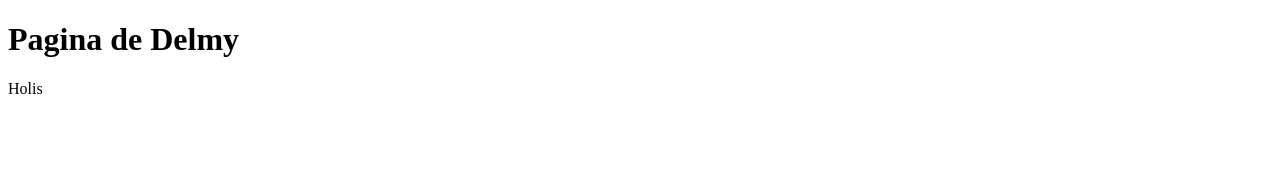
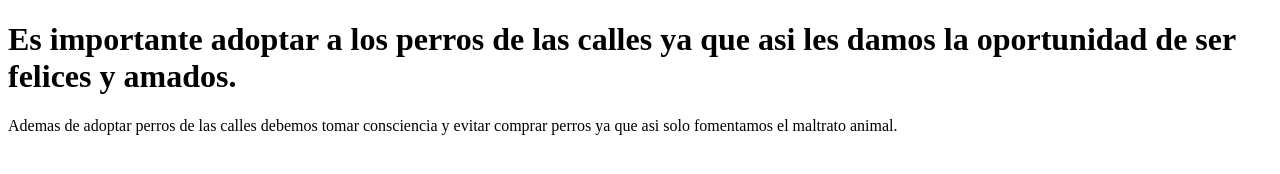
Before and after one commit to delmy13/Website2, a plain HTML site: page index.html in a window 1280 px wide. Drawn offline with Linux system fonts and the light colour scheme.

Commit message:
Update index.html

```diff
--- a/index.html
+++ b/index.html
@@ -1,12 +1,12 @@
 <!DOCTYPE html>
 <html>
 <head>
-<title>Page Title</title>
+<title>Adocion de perros callejeros</title>
 </head>
 <body>
 
-<h1>Pagina de Delmy</h1>
-<p>Holis</p>
+<h1>Es importante adoptar a los perros de las calles ya que asi les damos la oportunidad de ser felices y amados.</h1>
+<p>Ademas de adoptar perros de las calles debemos tomar consciencia y evitar comprar perros ya que asi solo fomentamos el maltrato animal.</p>
 
 </body>
 </html>
```
